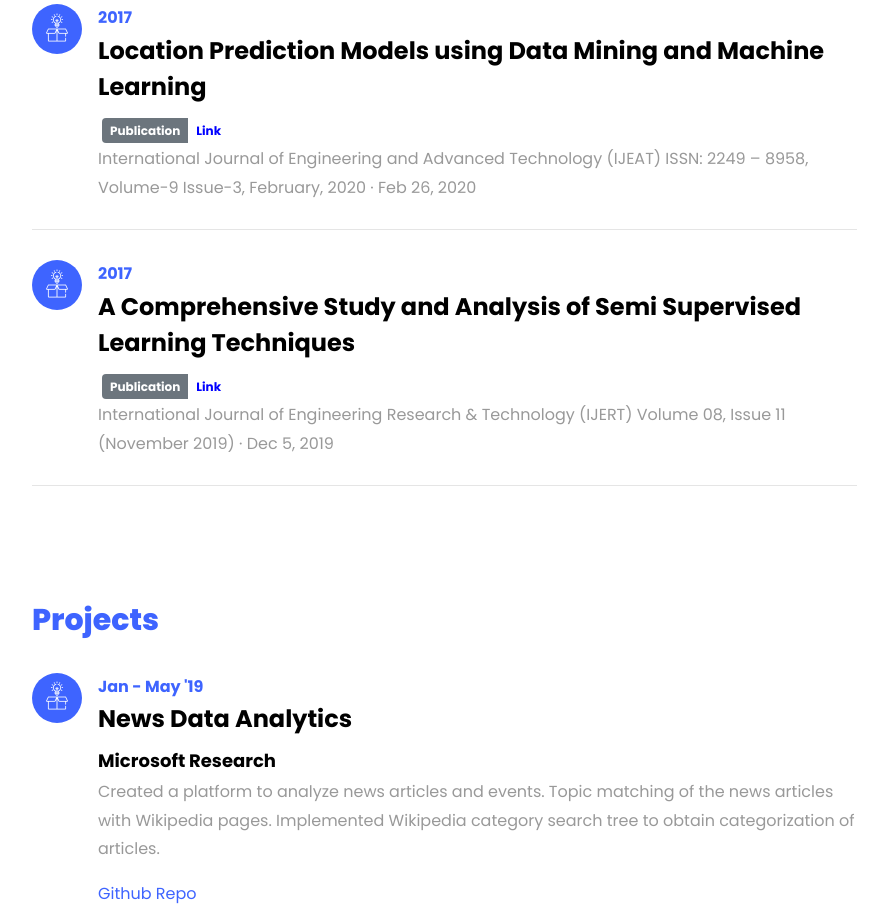
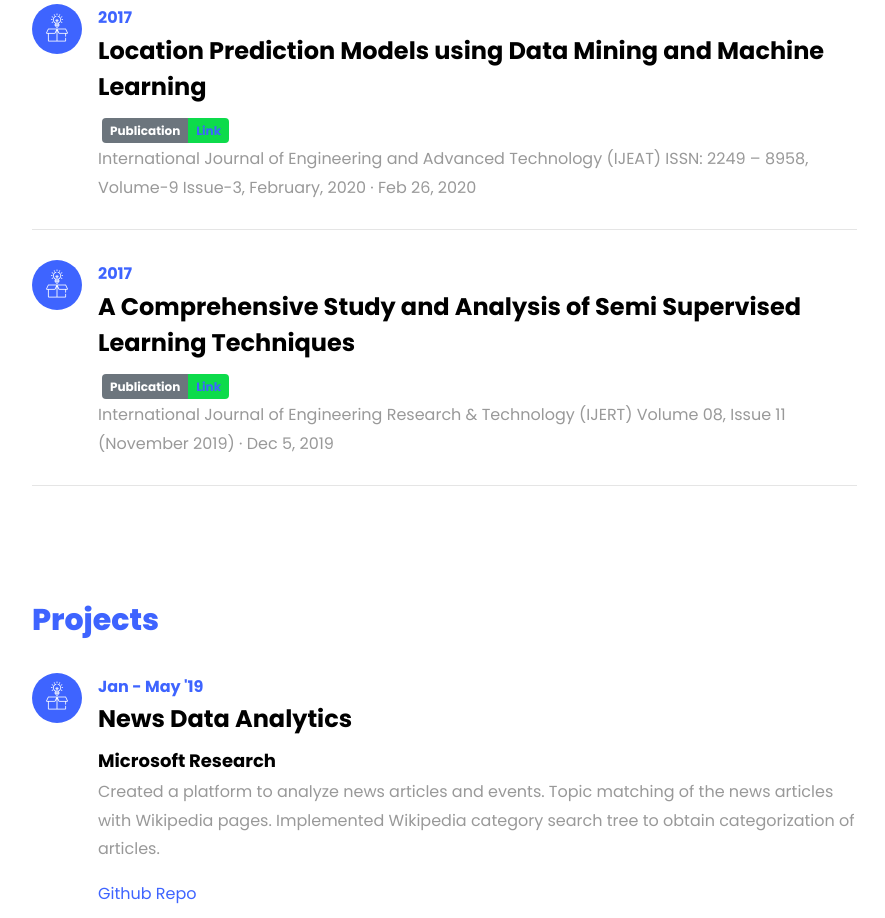
Before and after one commit to aqid98/aqid98.github.io, a plain HTML site: page index.html in a window 1280 px wide. Shown: the part 5188-6106 px from the top of the page, without its empty margins (338-1223 px from the left). Drawn offline with Linux system fonts and the light colour scheme; files whose address does not match are found by name; a web font is replaced by a local one.

Commit message:
Update index.html

```diff
--- a/index.html
+++ b/index.html
@@ -245,7 +245,7 @@
 		    					<span class="date">2017</span>
 		    					<h2> Location Prediction Models using Data Mining and Machine Learning</h2>
 		    					<span class="position"></span>
-							<span class="badge text-white p-0 m-1"><span class="bg-secondary py-1 px-2 rounded-left">Publication</span><span class="py-1 px-2 rounded-right" style="background:##0ddb4b;"><a href="https://www.ijeat.org/wp-content/uploads/papers/v9i3/C6044029320.pdf" style="color:blue;">Link</a></span></span>
+							<span class="badge text-white p-0 m-1"><span class="bg-secondary py-1 px-2 rounded-left">Publication</span><span class="py-1 px-2 rounded-right" style="background:#0ddb4b;"><a href="https://www.ijeat.org/wp-content/uploads/papers/v9i3/C6044029320.pdf">Link</a></span></span>
 		    					<p> International Journal of Engineering and Advanced Technology (IJEAT) ISSN: 2249 – 8958, Volume-9 Issue-3, February, 2020 · Feb 26, 2020
 								</p>
 
@@ -258,7 +258,7 @@
 		    					<span class="date">2017</span>
 		    					<h2> A Comprehensive Study and Analysis of Semi Supervised Learning Techniques</h2>
 		    					<span class="position"></span>
-							<span class="badge text-white p-0 m-1"><span class="bg-secondary py-1 px-2 rounded-left">Publication</span><span class="py-1 px-2 rounded-right" style="background:##0ddb4b;"><a href="https://www.ijert.org/a-comprehensive-study-and-analysis-of-semi-supervised-learning-techniques" style="color:blue;">Link</a></span></span>
+							<span class="badge text-white p-0 m-1"><span class="bg-secondary py-1 px-2 rounded-left">Publication</span><span class="py-1 px-2 rounded-right" style="background:#0ddb4b;"><a href="https://www.ijert.org/a-comprehensive-study-and-analysis-of-semi-supervised-learning-techniques" >Link</a></span></span>
 		    					<p> International Journal of Engineering Research & Technology (IJERT) Volume 08, Issue 11 (November 2019) · Dec 5, 2019
 								</p>
 
```
